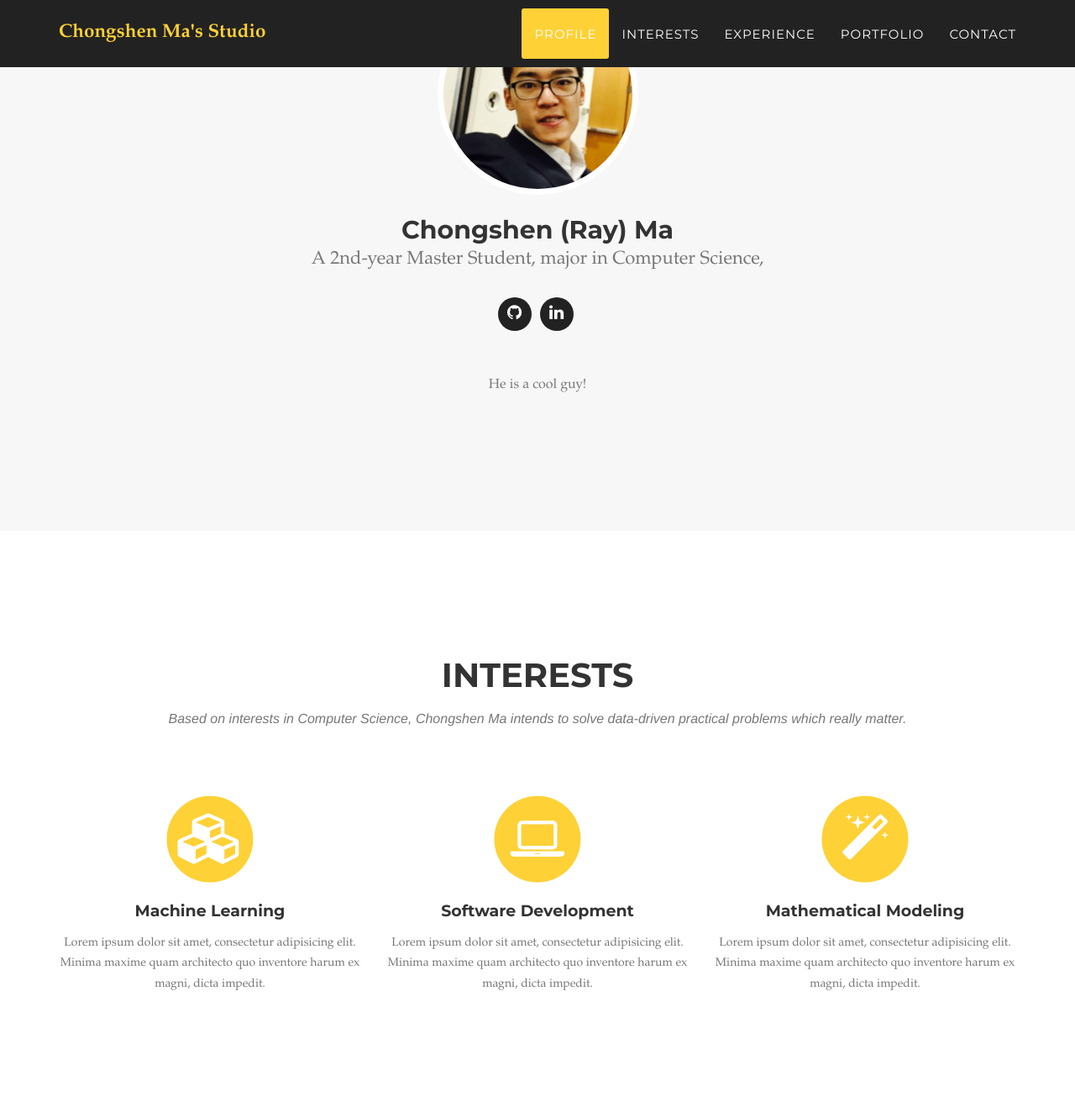
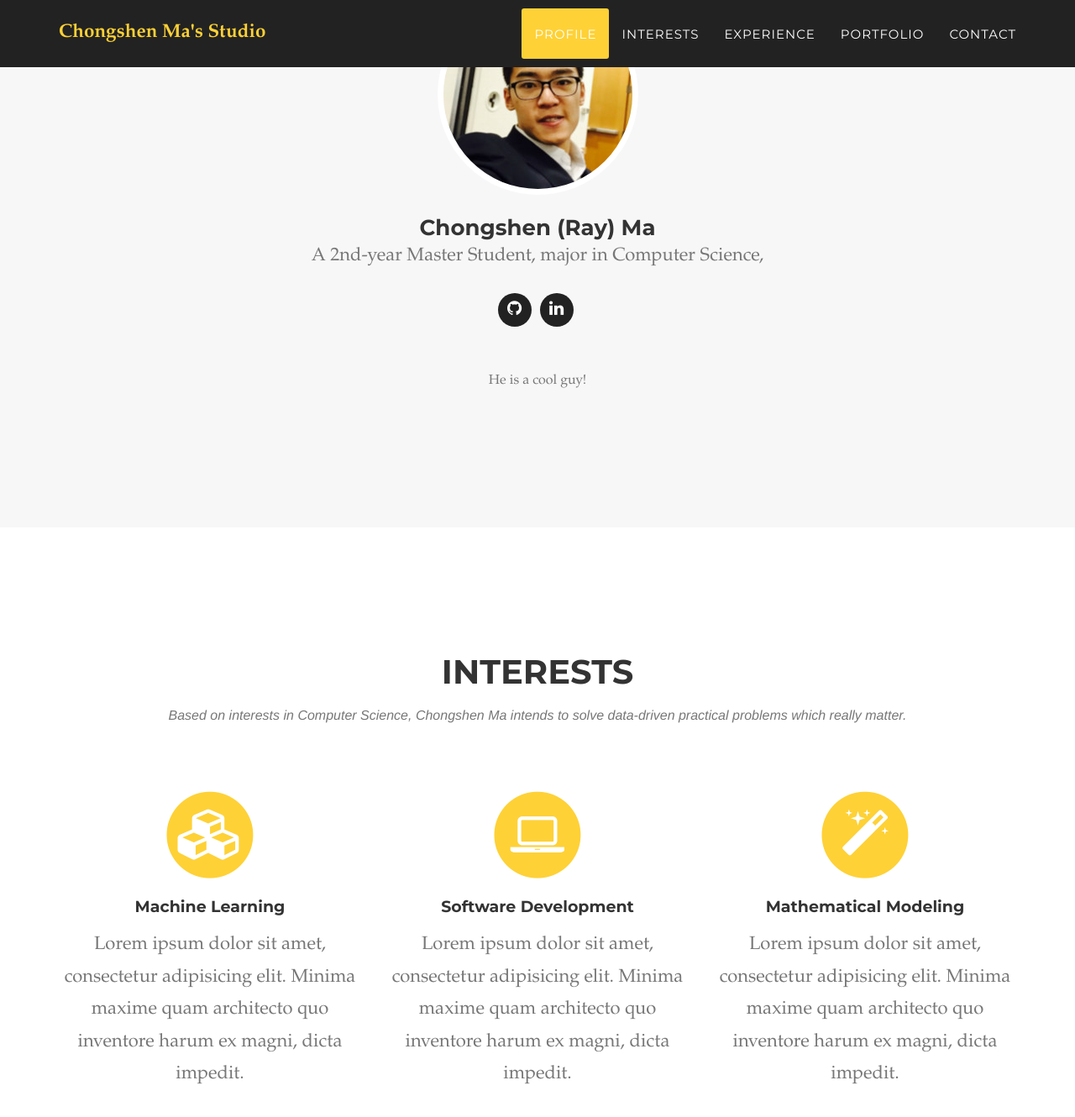
Before and after one commit to machongshen/machongshen_homepage, a Jekyll site: the page built from index.html, in a window 1280 px wide and 1400 px high, scrolled down 1132 px. Shown: the top 1330 px of the window at 84% size. Built offline with Jekyll 4.4.1, drawn with Linux system fonts in a browser that asks for light colours; some web fonts are replaced.

Commit message:
change font

```diff
--- a/_includes/css/agency.css
+++ b/_includes/css/agency.css
@@ -11,6 +11,8 @@ body {
 }
 
 .text-muted {
+    font-family: Palatino, 'Palatino Linotype', 'Palatino LT STD', 'Book Antiqua', Georgia, serif;
+    font-size: 22px;
     color: #777;
 }
 
@@ -651,7 +653,7 @@ section h3.section-subheading {
     margin-bottom: 0;
     text-transform: none;
     text-align: center;
-    font-size: 30px;
+    font-size: 26px;
 }
 
 .team-member p {
```
